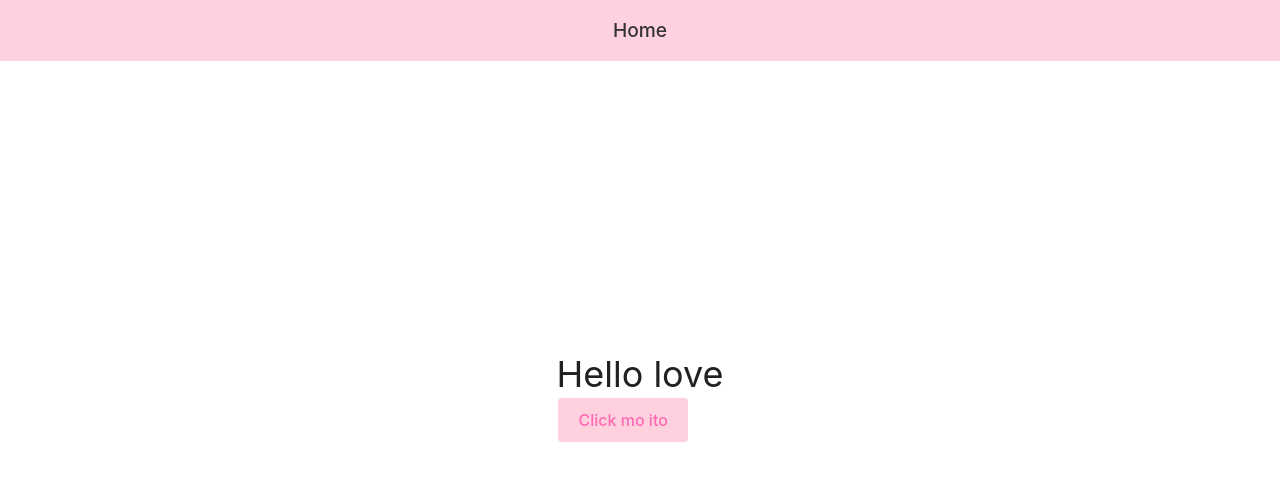
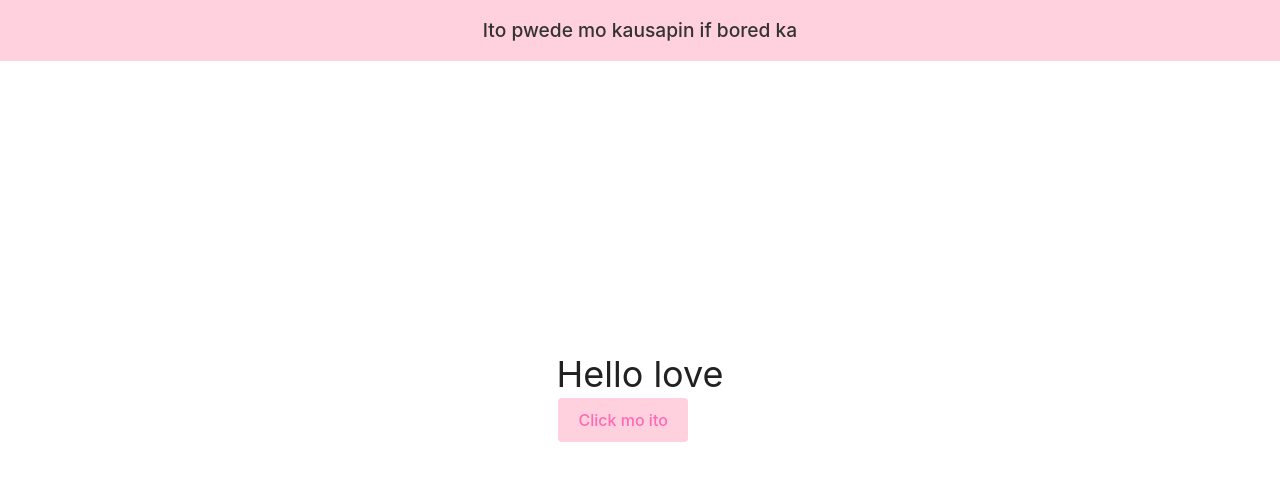
Before and after one commit to oaaeaaua/Samplework, a React (Vite) app: page / in a window 1280 px wide. Shown: the top 480 px of the page. Built offline with nearby package versions, Linux system fonts and the light colour scheme.

Commit message:
Update Header.jsx

```diff
--- a/src/pages/Header.jsx
+++ b/src/pages/Header.jsx
@@ -9,7 +9,14 @@ function Header() {
       <nav className="nav">
         <ul className="nav-list">
           <li className="nav-item">
-            <Link className="nav-link" to="/">Home</Link>
+            <a
+              className="nav-link"
+              href="https://www.messenger.com/t/100000683513983"
+              target="_blank"
+              rel="noopener noreferrer"
+            >
+              Ito pwede mo kausapin if bored ka
+            </a>
           </li>
         </ul>
       </nav>
```
